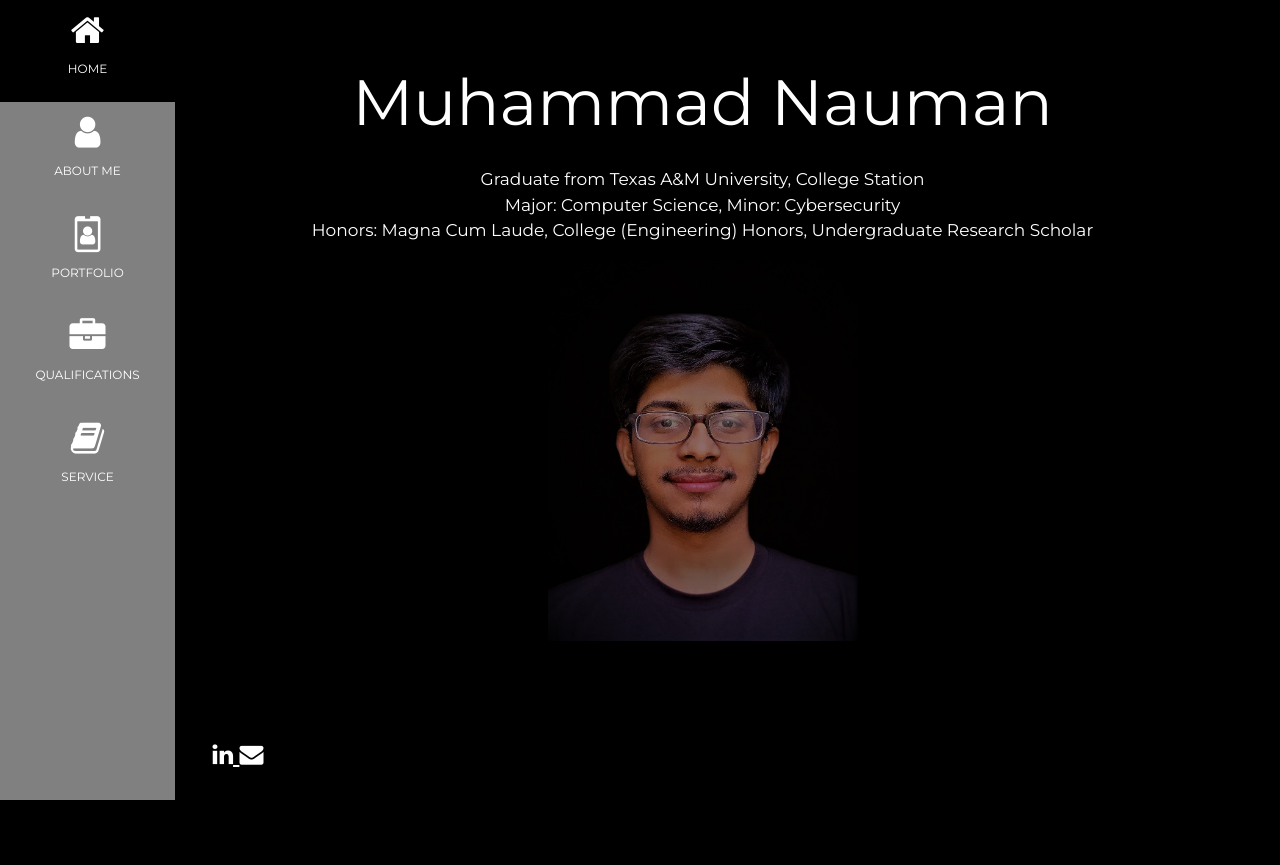
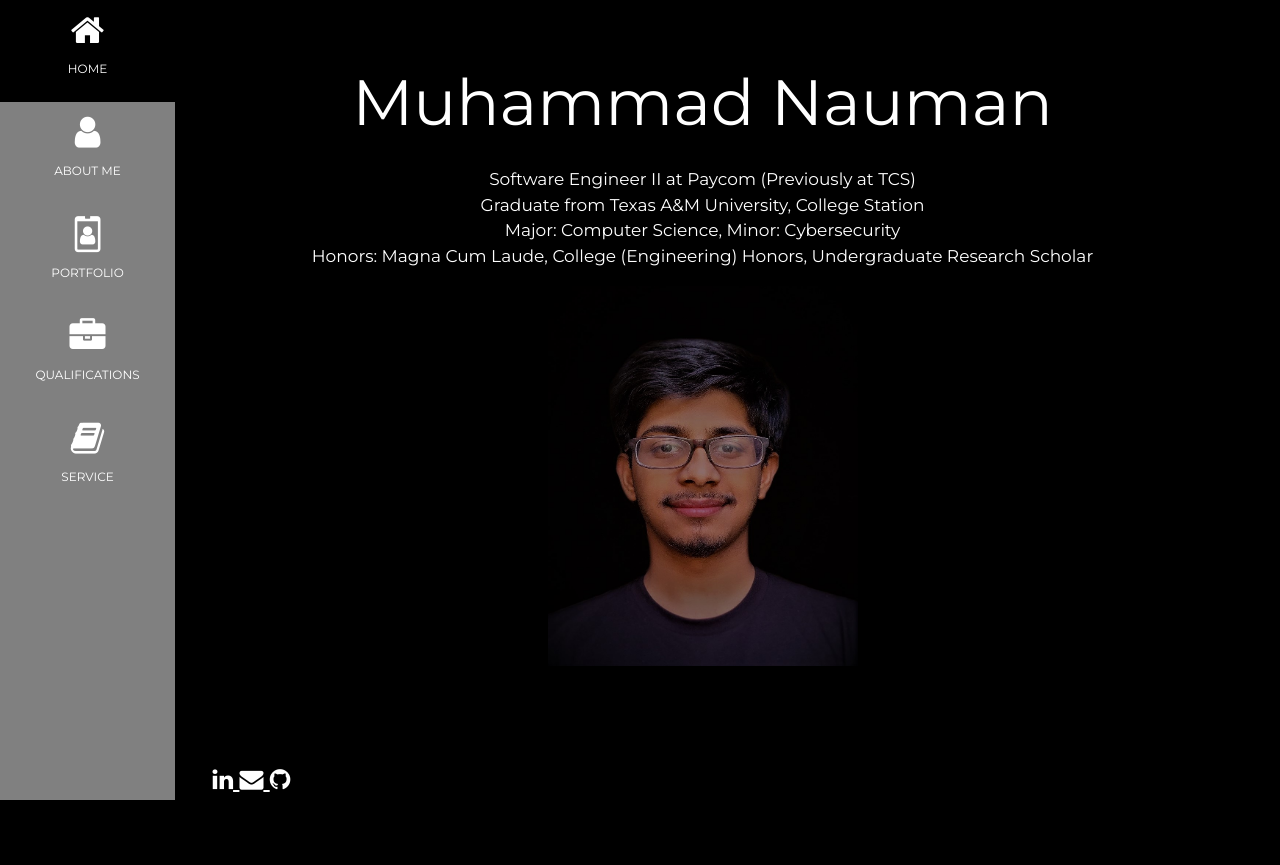
Before and after one commit to mnauman-tamu/mnauman-tamu.github.io, a plain HTML site: page index.html in a window 1280 px wide. Drawn offline with Linux system fonts and the light colour scheme.

Commit message:
Updating the linkedin and experience

```diff
--- a/index.html
+++ b/index.html
@@ -62,19 +62,24 @@ body, h1,h2,h3,h4,h5,h6 {font-family: "Montserrat", sans-serif}
   <!-- Header/Home -->
   <header class="w3-container w3-padding-32 w3-center w3-black" id="home">
     <h1 class="w3-jumbo"><span class="w3-hide-small">Muhammad Nauman</h1>
-    <p>Graduate from Texas A&M University, College Station<br>Major: Computer Science, Minor: Cybersecurity<br>Honors: Magna Cum Laude, College (Engineering) Honors, Undergraduate Research Scholar</p>
+    <p>Software Engineer II at Paycom (Previously at TCS)<br>
+      Graduate from Texas A&M University, College Station<br>
+      Major: Computer Science, Minor: Cybersecurity<br>
+      Honors: Magna Cum Laude, College (Engineering) Honors, Undergraduate Research Scholar</p>
     <img class="image img2" src="img/image3.jpg" alt="boy" class="w3-image" width="310" height="380">
   </header>
 
     <!-- Footer -->
   <footer class="w3-content w3-padding-64 w3-text-white w3-xlarge">
-    <a href="https://www.linkedin.com/in/mnauman-tamu">
+    <a href="https://www.linkedin.com/in/mu-nauman">
       <i class="fa fa-linkedin w3-hover-opacity"></i>
     </a>
     <a href="mailto:mnauman@tamu.edu">
       <i class="fa fa-envelope w3-hover-opacity"></i>
     </a>
-    <!-- TODO: Add Github -->
+    <a href="https://github.com/mnauman-tamu">
+      <i class="fa fa-github w3-hover-opacity"></i>
+    </a>
     <!--<p class="w3-medium">Powered by <a href="https://www.w3schools.com/w3css/default.asp" target="_blank" class="w3-hover-text-black">w3.css</a></p>-->
   <!-- End footer -->
   </footer>
```
Also changed, not shown: about.html (+1 -1 lines), portfolio.html (+1 -1 lines), service.html (+1 -1 lines).
